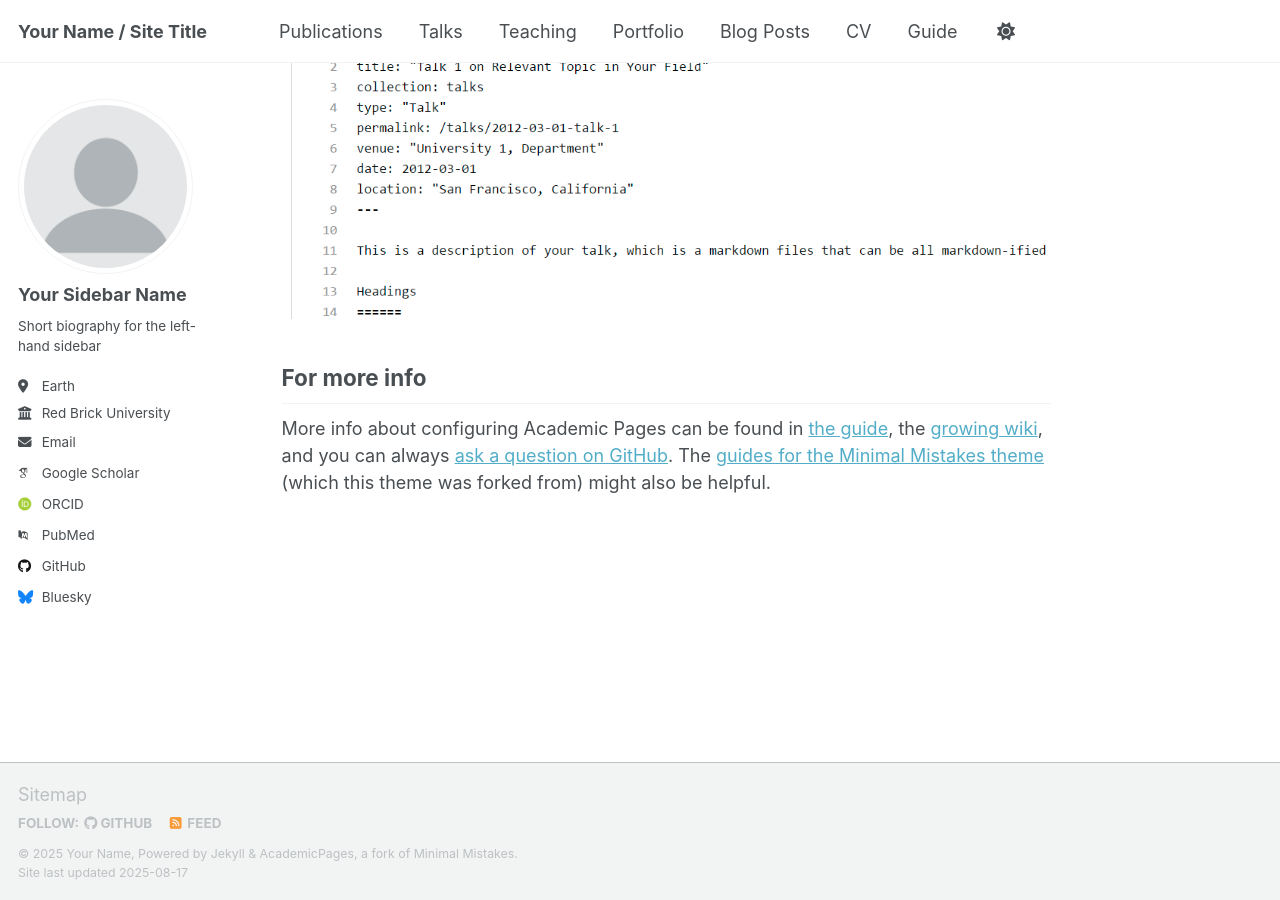
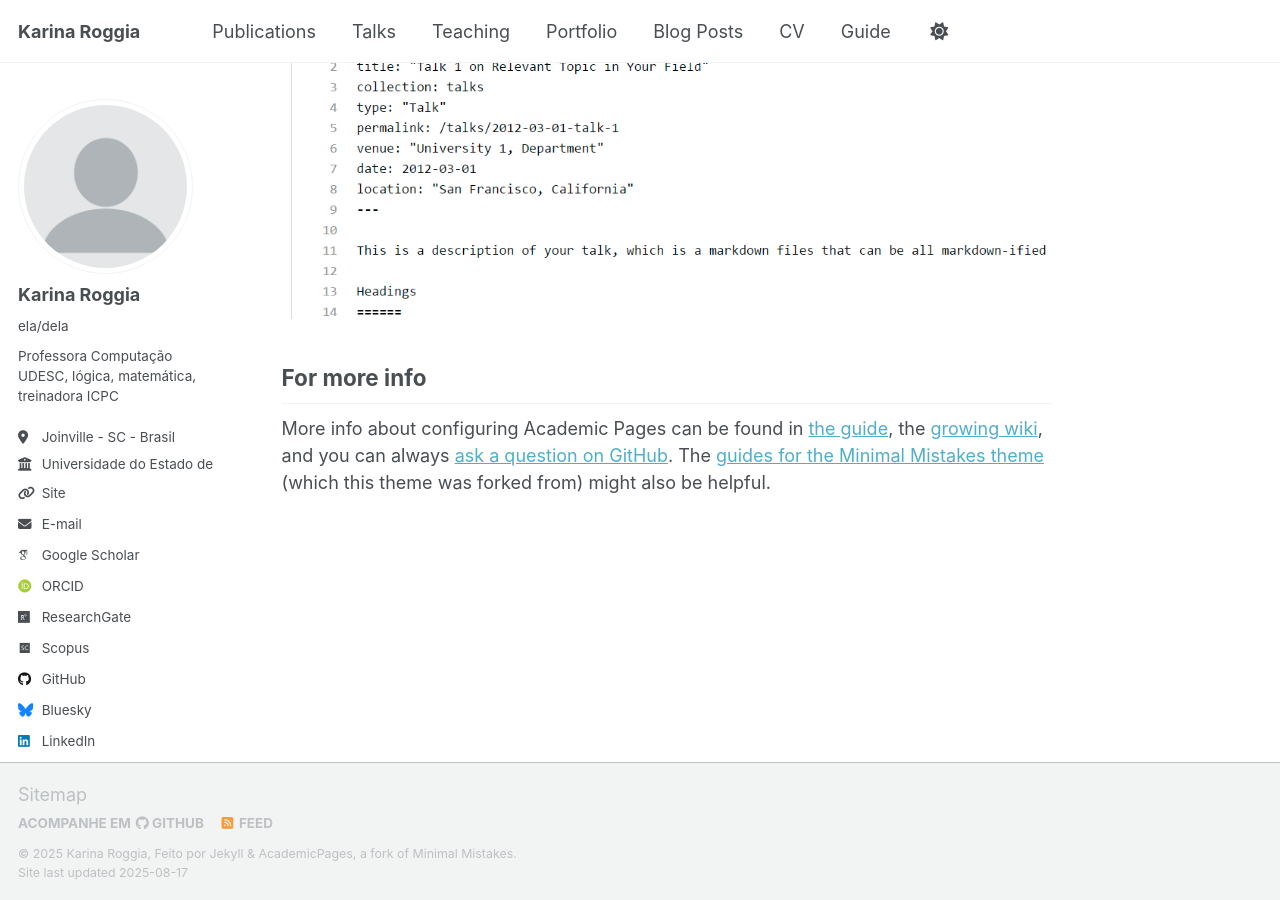
Before and after one commit to kaqui/kaqui.github.io, a Jekyll site: the page built from _pages/about.md, in a window 1280 px wide and 900 px high, scrolled down 2880 px. Built offline with Jekyll 4.4.1, drawn with Linux system fonts in a browser that asks for light colours; some web fonts are replaced; a script that is not in the unit is left out.

Commit message:
First commit
Starting fill my data

```diff
--- a/_config.yml
+++ b/_config.yml
@@ -7,15 +7,15 @@
 # server process.
 
 # Basic Site Settings
-locale                   : "en-US"
+locale                   : "pt-BR"
 site_theme               : "default" # Currently available options are "default", "air"
-title                    : "Your Name / Site Title"
+title                    : "Karina Roggia"
 title_separator          : "-"
-name                     : &name "Your Name"
-description              : &description "personal description"
-url                      : https://academicpages.github.io # the base hostname & protocol for your site e.g. "https://[your GitHub username].github.io" or if you already have some other page hosted on Github then use "https://[your GitHub username].github.io/[Your Repo Name]"
+name                     : &name "Karina Roggia"
+description              : &description "Site pessoal"
+url                      : https://kaqui.github.io # the base hostname & protocol for your site e.g. "https://[your GitHub username].github.io" or if you already have some other page hosted on Github then use "https://[your GitHub username].github.io/[Your Repo Name]"
 baseurl                  : "" # the subpath of your site, e.g. "/blog"
-repository               : "academicpages/academicpages.github.io"
+repository               : "kaqui/kaqui.github.io"
 
 # Site Author - The following control what appear as part of the author content on the side bar.
 #               If a field is blank the icon and link will not appear, otherwise it will be shown.
@@ -23,13 +23,13 @@ repository               : "academicpages/academicpages.github.io"
 author:
   # Biographic information
   avatar           : "profile.png"
-  name             : "Your Sidebar Name"
-  pronouns         : # example: "she/her"
-  bio              : "Short biography for the left-hand sidebar"
-  location         : "Earth"
-  employer         : "Red Brick University"
-  uri              : # URL
-  email            : "none@example.org"
+  name             : "Karina Roggia"
+  pronouns         : "ela/dela"
+  bio              : "Professora Computação UDESC, lógica, matemática, treinadora ICPC"
+  location         : "Joinville - SC - Brasil"
+  employer         : "Universidade do Estado de Santa Catarina"
+  uri              : "https://www.udesc.br/cct/funcao"
+  email            : "karina.roggia@udesc.br"
 
   # Academic websites
   academia         : # URL
@@ -37,23 +37,24 @@ author:
   googlescholar    : "https://scholar.google.com/citations?user=PS_CX0AAAAAJ"
   inspire-hep      : # URL
   impactstory      : # URL
-  orcid            : "http://orcid.org/yourorcidurl"
+  lattes           : "https://lattes.cnpq.br/7786281602726587"
+  orcid            : "http://orcid.org/0000-0001-5194-5870"
   semantic         : # URL
-  pubmed           : "https://www.ncbi.nlm.nih.gov/pubmed/?term=john+snow"
-  researchgate     : # URL
-  scopus           : # URL
+  pubmed           : # URL
+  researchgate     : "https://www.researchgate.net/profile/Karina-Roggia"
+  scopus           : "https://www.scopus.com/authid/detail.uri?authorId=13007075600"
 
   # Repositories and software development
   bitbucket        : # Username - Update with your username on the site
   codepen          : # Username
   dribbble         : # Username
-  github           : "academicpages"
+  github           : "kaqui"
   kaggle           : # Username
   stackoverflow    : # User number or user number and name (i.e., use "1" or "1/jeff-atwood")
 
   # Social media
   artstation       : # Username
-  bluesky          : "bsky.app" # Replace this with you Bluesky username
+  bluesky          : "kaqui.bsky.app" # Replace this with you Bluesky username
   facebook         : # Username
   flickr           : # Username
   foursquare       : # Username
@@ -62,20 +63,20 @@ author:
   keybase          : # Username
   instagram        : # Username
   lastfm           : # Username
-  linkedin         : # Username
+  linkedin         : "karinaroggia"
   mastodon         : # URL
   medium           : # URL
   pinterest        : # Username
   soundcloud       : # Username
   steam            : # Username
-  telegram         : # URL
+  telegram         : "KarinaRoggia"
   tumblr           : # Username
   twitter          : # Username for X / Twitter
   vine             : # Username
   weibo            : # Username
   wikipedia        : # Username
   xing             : # Username
-  youtube          : # Username
+  youtube          : "KarinaRoggia"
   zhihu            : # Username
 
 # Publication Category - The following the list of publication categories and their headings
```
